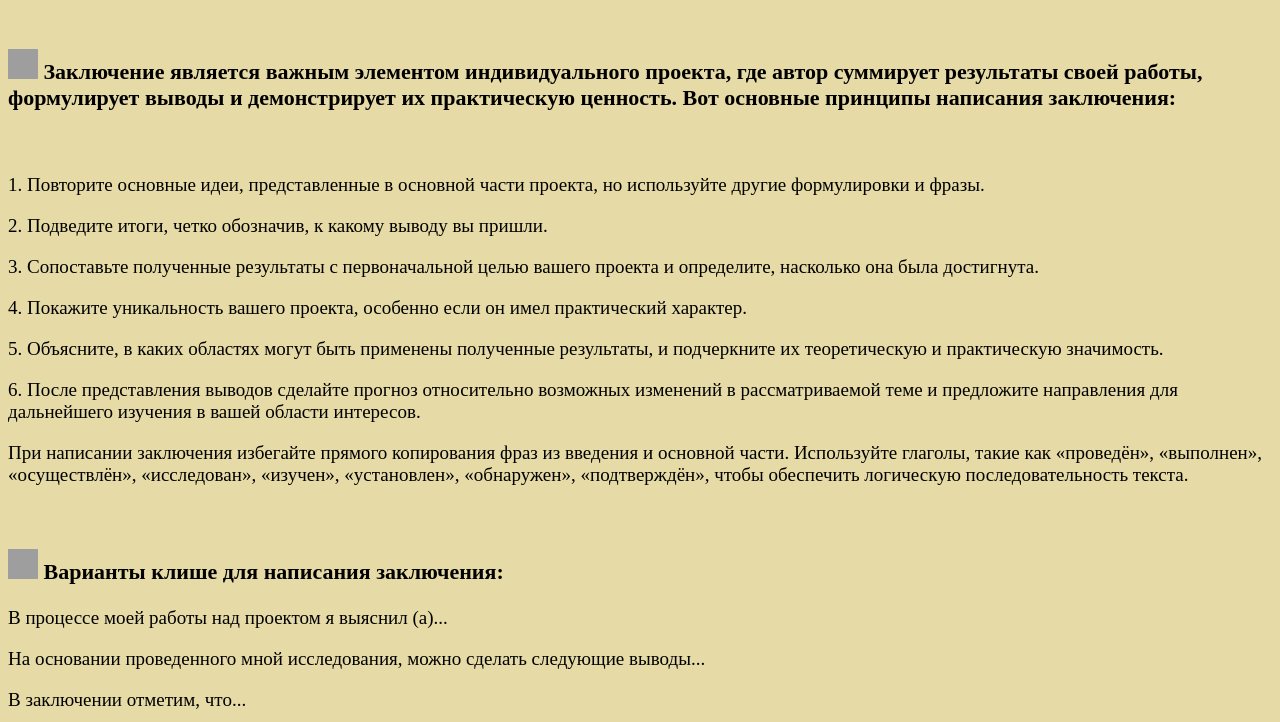
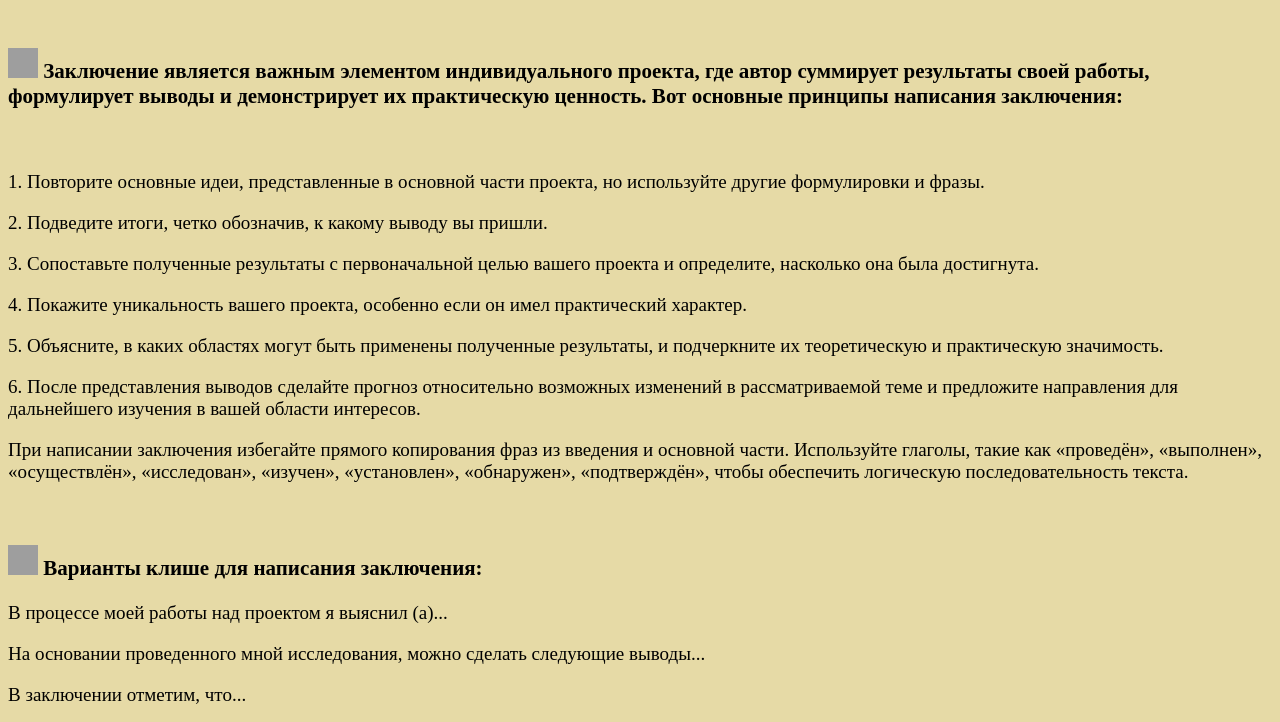
Before and after one commit to verlipo/3, a plain HTML site: page index.html in a window 1280 px wide. Shown: the part 75-797 px from the top of the page. Drawn offline with Linux system fonts and the light colour scheme; grey boxes are pictures that could not be loaded.

Commit message:
Update stule.css

```diff
--- a/stule.css
+++ b/stule.css
@@ -14,12 +14,12 @@ body {
 }
 
 .r {
-    font-size: 22px;
+    font-size: 21px;
     font-weight: 550;
 }
 
 .w {
-    font-size: 22px;
+    font-size: 21px;
     font-weight: 550;
 }
 
```
